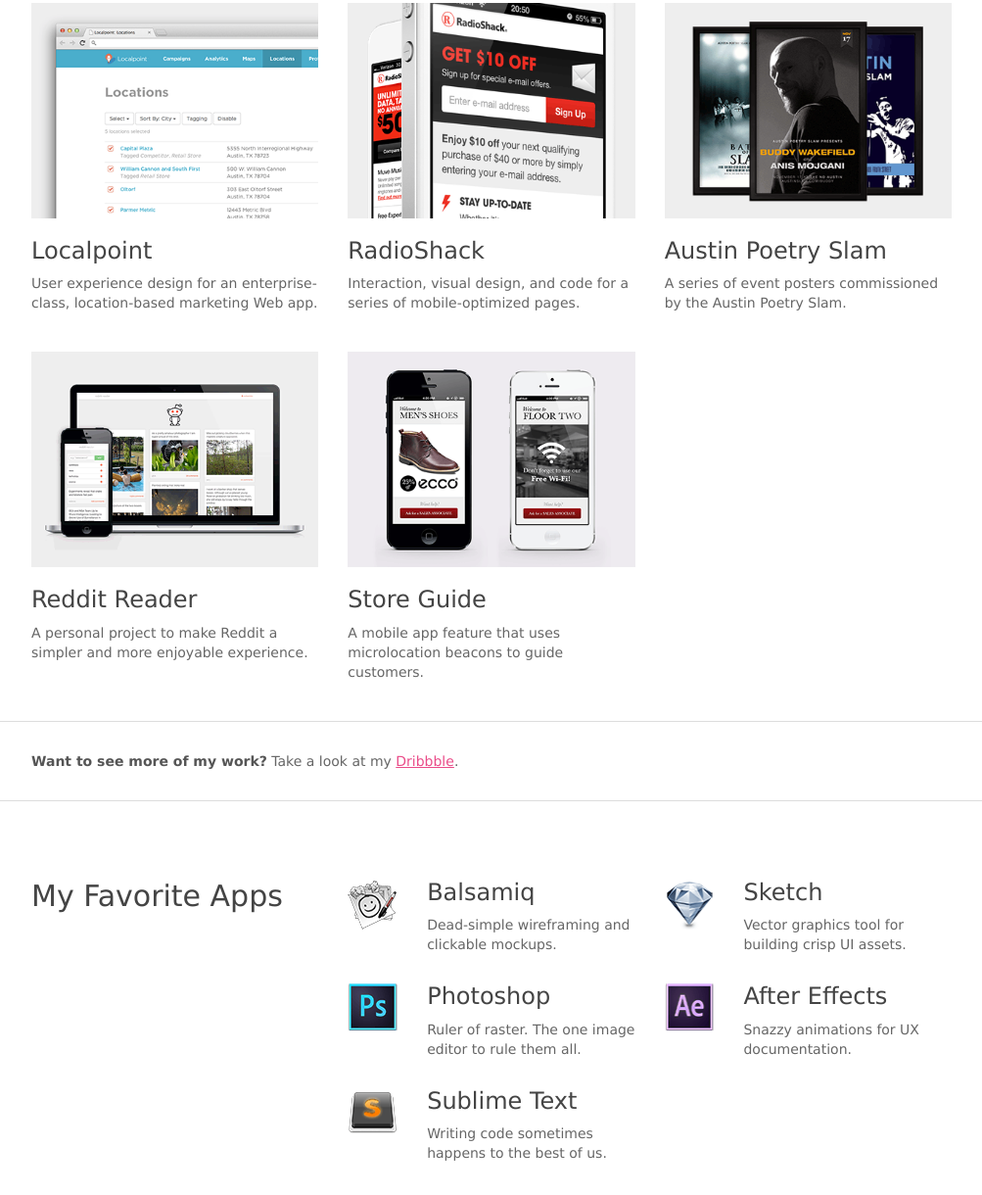
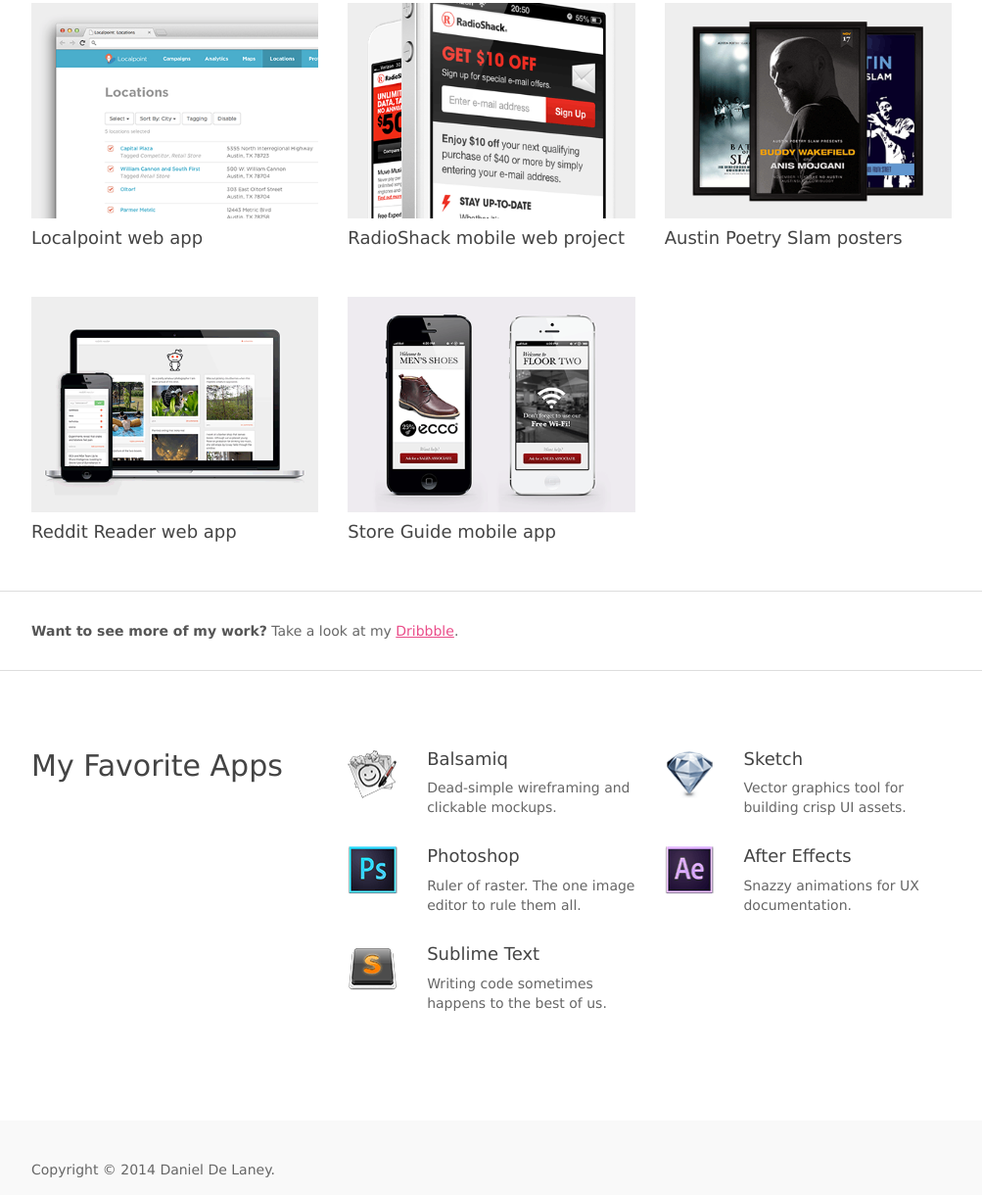
Before and after one commit to heliostatic/danieldelaney.github.io, a plain HTML site: page index.html in a window 1280 px wide. Shown: the part 390-1610 px from the top of the page at 98% size, without its empty margins (138-1141 px from the left). Drawn offline with nearby package versions, Linux system fonts and the light colour scheme.

Commit message:
css tune-up

```diff
--- a/index.html
+++ b/index.html
@@ -26,7 +26,7 @@
 		#hero .btn{background:#61a461;color:#fff;border-color:#61a461;}
 		#hero .btn:hover{color:#61a461;background:#fff;}
 		#work .sample{margin-bottom:40px;}
-		#work img{display:block;width:100%;max-width:400px;}
+		#work img{display:block;width:100%;}
 		#more{padding:20px 0;border-bottom:solid 1px #ddd;display:block;}
 		#more:focus,#more:active,#more:hover{text-decoration:none;}
 		#more p{margin:0;}
@@ -44,11 +44,10 @@
 			header .contact i{display:none;}
 			#hero{padding:100px 0 80px 0;border-bottom:0;}
 			#work{padding:0 0 0 0;}
-			#work p{margin-bottom:40px;}
 			#more{padding:30px 0;}
 			#apps{padding:80px 0;}
 			#apps h2{margin-top:0;margin-bottom:40px;}
-			#apps h3{margin-top:0;}
+			#apps h4{margin-top:0;}
 			#apps p{margin-bottom:30px;}
 			footer{padding:40px 0;}
 		}
@@ -75,8 +74,8 @@
 		<div class="container">
 			<div class="row">
 				<div class="col-lg-12">
-					<h1>Interaction and Visual Design</h1>
-					<p class="lead">I design clean, user-centered Web experiences.</p>
+					<h1>Experience Design for the Web</h1>
+					<p class="lead">Product strategy. Wireframes. Mockups. Animations. CSS.</p>
 					<a href="mailto:hello@danieldelaney.net" class="btn btn-default">E-mail Me</a>
 				</div>
 			</div>
@@ -85,50 +84,27 @@
 	<section id="work">
 		<div class="container">
 			<div class="row">
-				<div class="col-md-4">
-					<div class="sample localpoint">
- 						<img src="images/localpoint.png" alt="Localpoint" />
-						<h3>Localpoint</h3>
-						<p>User experience design for an enterprise-class, location-based marketing Web app.</p>
-					</div>
+				<div class="col-sm-4 sample">
+					<img src="images/localpoint.png" alt="Localpoint" />
+					<h4>Localpoint web app</h4>
 				</div>
-				<div class="col-md-4">
-					<div class="sample radioshack">
-						<a class="image">
-							<img src="images/radioshack.png" alt="RadioShack" />
-						</a>
-						<h3>RadioShack</h3>
-						<p>Interaction, visual design, and code for a series of mobile-optimized pages.</p>
-					</div>
+				<div class="col-sm-4 sample">
+					<img src="images/radioshack.png" alt="RadioShack" />
+					<h4>RadioShack mobile web project</h4>
 				</div>
-				<div class="col-md-4">
-					<div class="sample reddit-reader">
-						<a class="image">
-							<img src="images/aps.png" alt="APS" />
-						</a>
-						<h3>Austin Poetry Slam</h3>
-						<p>A series of event posters commissioned by the Austin Poetry Slam.</p>
-					</div>
+				<div class="col-sm-4 sample">
+					<img src="images/aps.png" alt="APS" />
+					<h4>Austin Poetry Slam posters</h4>
 				</div>
 			</div>
 			<div class="row">
-				<div class="col-md-4">
-					<div class="sample reddit-reader">
-						<a class="image">
-							<img src="images/reddit-reader.png" alt="Reddit Reader" />
-						</a>
-						<h3>Reddit Reader</h3>
-						<p>A personal project to make Reddit a simpler and more enjoyable experience.</p>
-					</div>
+				<div class="col-sm-4 sample">
+					<img src="images/reddit-reader.png" alt="Reddit Reader" />
+					<h4>Reddit Reader web app</h4>
 				</div>
-				<div class="col-md-4">
-					<div class="sample reddit-reader">
-						<a class="image">
-							<img src="images/store-guide.png" alt="Store Guide" />
-						</a>
-						<h3>Store Guide</h3>
-						<p>A mobile app feature that uses microlocation beacons to guide customers.</p>
-					</div>
+				<div class="col-sm-4 sample">
+					<img src="images/store-guide.png" alt="Store Guide" />
+					<h4>Store Guide mobile app</h4>
 				</div>
 			</div>
 		</div>
@@ -142,49 +118,49 @@
 			</div>
 		</div>
 	</a>
-	<section id="apps">
+	<section id="apps" class="hidden-xs">
 		<div class="container">
 			<div class="row">
-				<div class="col-md-4">
+				<div class="col-sm-4">
 					<h2>My Favorite Apps</h2>
 				</div>
-				<div class="col-md-1">
+				<div class="col-sm-1">
 					<img src="images/mockups.png" alt="Balsamiq" />
 				</div>
-				<div class="col-md-3">
-					<h3>Balsamiq</h3>
+				<div class="col-sm-3">
+					<h4>Balsamiq</h4>
 					<p>Dead-simple wireframing and clickable mockups.</p>
 				</div>
-				<div class="col-md-1">
+				<div class="col-sm-1">
 					<img src="images/sketch.png" alt="Sketch" />
 				</div>
-				<div class="col-md-3">
-					<h3>Sketch</h3>
+				<div class="col-sm-3">
+					<h4>Sketch</h4>
 					<p>Vector graphics tool for building crisp UI assets.</p>
 				</div>
 			</div>
 			<div class="row">
-				<div class="col-md-offset-4 col-md-1">
+				<div class="col-sm-offset-4 col-sm-1">
 					<img src="images/photoshop.png" alt="Photoshop" />
 				</div>
-				<div class="col-md-3">
-					<h3>Photoshop</h3>
+				<div class="col-sm-3">
+					<h4>Photoshop</h4>
 					<p>Ruler of raster. The one image editor to rule them all.</p>
 				</div>
-				<div class="col-md-1">
+				<div class="col-sm-1">
 					<img src="images/after-effects.png" alt="Photoshop" />
 				</div>
-				<div class="col-md-3">
-					<h3>After Effects</h3>
+				<div class="col-sm-3">
+					<h4>After Effects</h4>
 					<p>Snazzy animations for UX documentation.</p>
 				</div>
 			</div>
 			<div class="row">
-				<div class="col-md-1 col-md-offset-4">
+				<div class="col-sm-1 col-sm-offset-4">
 					<img src="images/sublime-text.png" alt="Sublime Text" />
 				</div>
-				<div class="col-md-3">
-					<h3>Sublime Text</h3>
+				<div class="col-sm-3">
+					<h4>Sublime Text</h4>
 					<p>Writing code sometimes happens to the best of us.</p>
 				</div>
 			</div>
```
